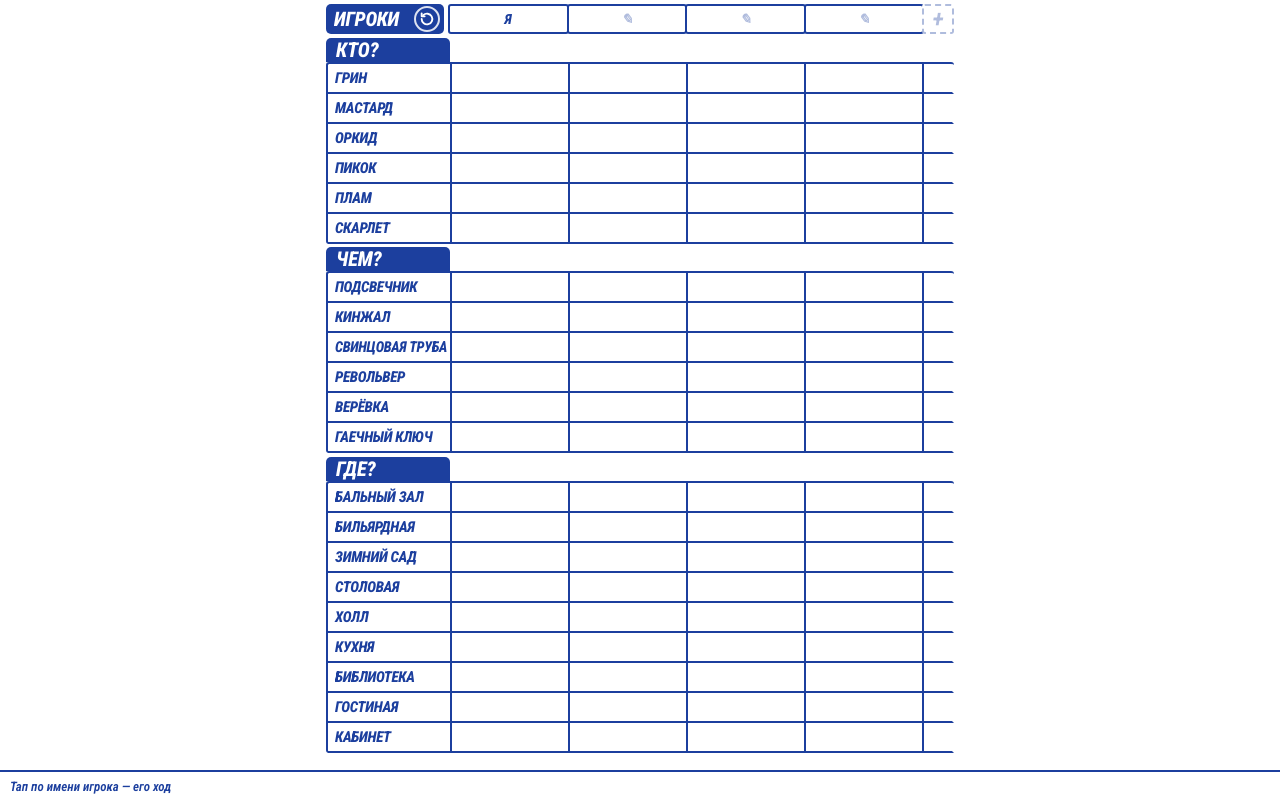
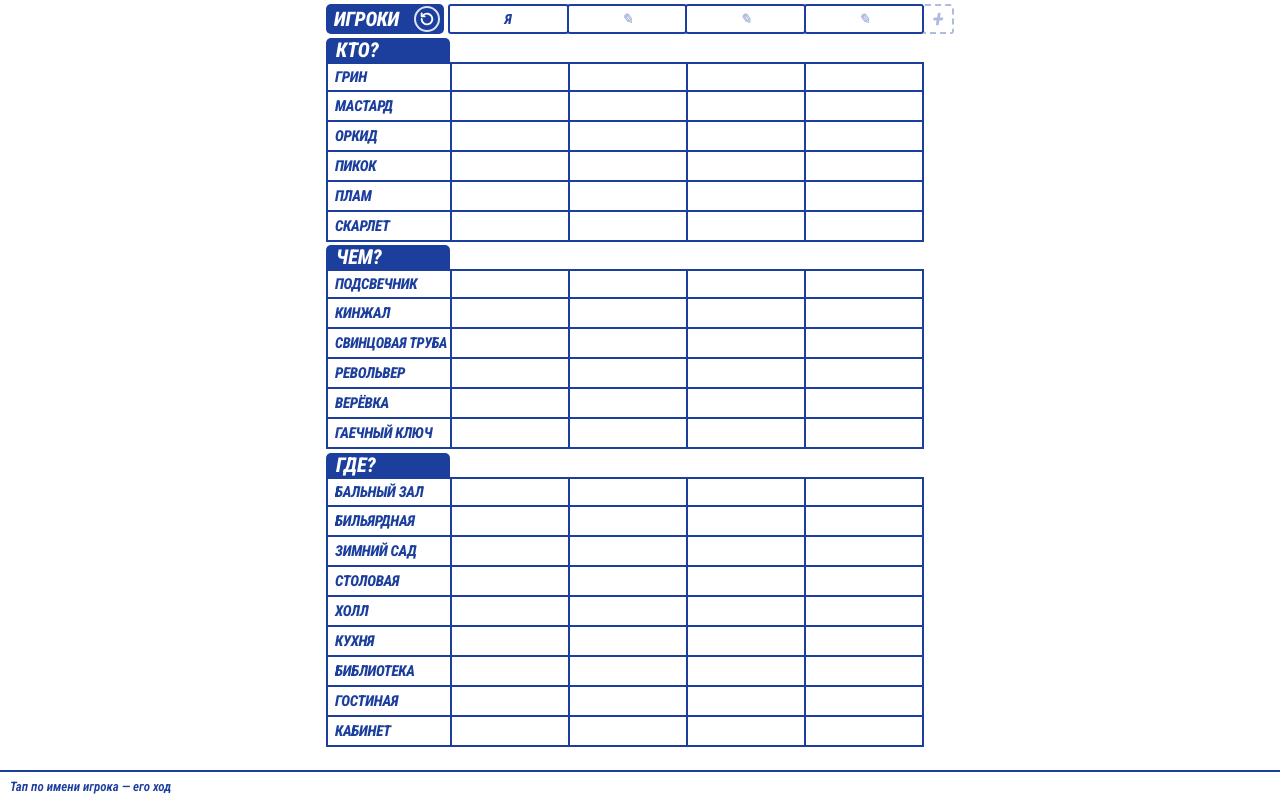
Before and after one commit to majorovms/cluedo-blank, a plain HTML site: page web/index.html in a window 1280 px wide. Drawn offline with Linux system fonts and the light colour scheme.

Commit message:
Под «+» без линий клеток, левый край «+» сплошной

```diff
--- a/web/index.html
+++ b/web/index.html
@@ -41,7 +41,8 @@
 
   .grid { display: grid; grid-template-columns: var(--cols); }
   .sec { margin-top: clamp(2px, calc(var(--rh) * .12), 6px); }
-  .sec-rows { border-top: var(--line) solid var(--ink); border-left: var(--line) solid var(--ink); border-radius: 3px; }
+  .sec-rows { border-left: var(--line) solid var(--ink); }
+  .sec-rows .row:first-child > :not(.plus) { border-top: var(--line) solid var(--ink); }
 
   /* Header row */
   .hdr { align-items: stretch; }
@@ -71,7 +72,7 @@
   .ph .nm, .plate .t span { display: inline-block; white-space: nowrap; transform-origin: center; }
   .plate .t span { transform-origin: left center; }
   .ph.turn { background: var(--ink); color: #fff; }
-  .ph.plus { border-style: dashed; border-color: var(--ink-soft); color: var(--ink-soft); font-size: 24px; font-weight: 600; }
+  .ph.plus { border-style: dashed dashed dashed solid; border-color: var(--ink-soft) var(--ink-soft) var(--ink-soft) var(--ink); color: var(--ink-soft); font-size: 24px; font-weight: 600; }
   .ph.empty::after { content: '✎'; color: var(--ink-soft); font-size: 14px; font-weight: 600; }
   .ph.lift { opacity: .25; }
 
@@ -93,8 +94,7 @@
   .row.env .lab span::before { content: '★ '; }
 
   .cell { position: relative; display: grid; place-items: center; overflow: hidden; }
-  .cell.plus { border-right-color: transparent; }
-  .cell.plus + * { }
+  .cell.plus, .row.sel .cell.plus { border-right-color: transparent; border-bottom-color: transparent; background: transparent; pointer-events: none; }
   .cell.bad { background: var(--bad) !important; box-shadow: inset 0 0 0 2px var(--bad-ink); }
   .cell .mk { width: min(20px, calc(var(--rh) * .64)); height: min(20px, calc(var(--rh) * .64)); }
   .cell.tg { place-items: start center; }
```
